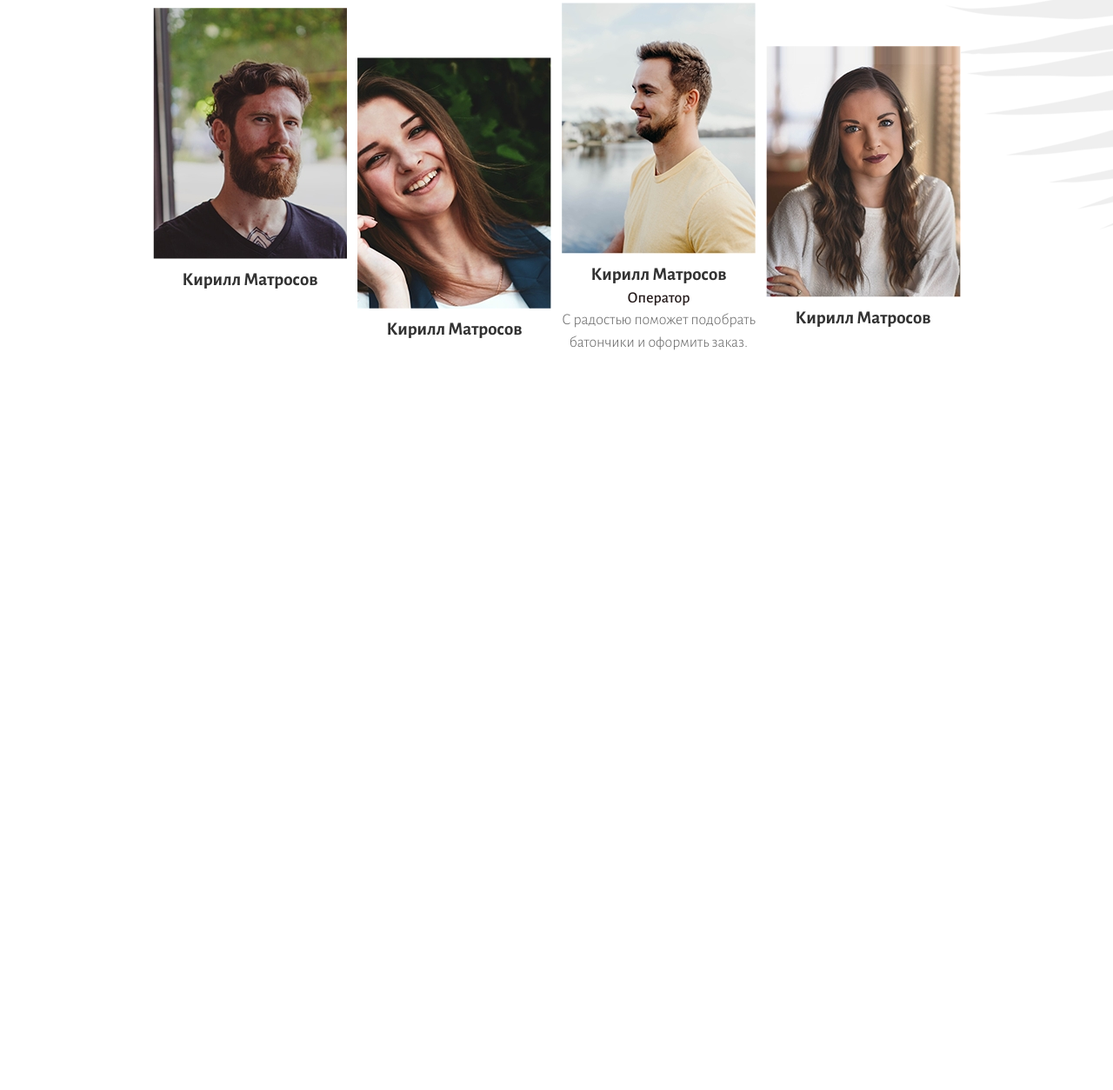
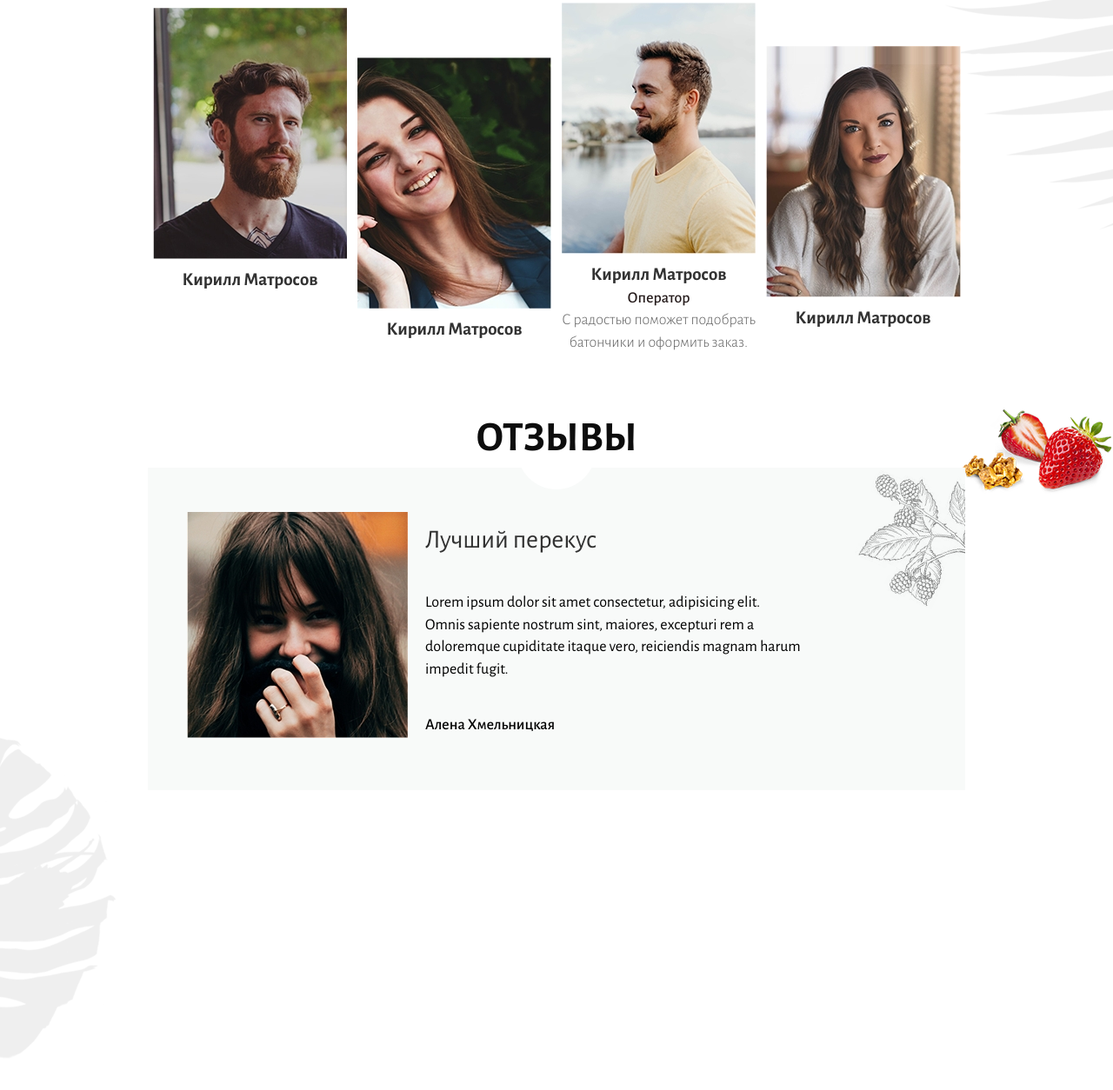
Before and after one commit to iomelyuhin/webmiddle, a plain HTML site: page index.html in a window 1280 px wide. Shown: the part 1842-3096 px from the top of the page at 87% size. Before the commit the page ends 2312 px from the top, so only its background shows below. Drawn offline with Linux system fonts and the light colour scheme.

Commit message:
webmiddle v.3.1 feedback section

```diff
--- /dev/null
+++ b/css/blocks/feed.scss
@@ -0,0 +1,42 @@
+.feed {
+  background-image: url(../../img/bg/berry_fb.png),
+    url(../../img/bg/leave_fb.png);
+  background-repeat: no-repeat no-repeat;
+  background-position: top right, bottom left;
+}
+
+.feed__tittle {
+  text-align: center;
+}
+
+.feed__content {
+  display: flex;
+  background: #f8faf9;
+  padding: 51px 45px;
+  background-image: url(../../img/bg/branch.png),
+    url(../../img/bg/ellipse.png);
+  background-repeat: no-repeat, no-repeat;
+  background-position: top right, top center;
+}
+
+.feed__fb {
+  margin-left: 20px;
+  display: flex;
+  justify-content: space-around;
+  flex-direction: column;
+}
+
+.feed__fb-tittle {
+  font-family: 'Alegr';
+  font-size: 30px;
+  color: #323232;
+}
+
+.feed__fb-text {
+  width: 75%;
+}
+
+.feed__name {
+  font-family: 'Alegr-medium';
+  font-size: 18px;
+}
--- a/css/main.scss
+++ b/css/main.scss
@@ -7,3 +7,4 @@
 @import url('./blocks/lead.css');
 @import url('./blocks/why.css');
 @import url('./blocks/crew.css');
+@import url('./blocks/feed.css');
--- a/index.html
+++ b/index.html
@@ -76,10 +76,8 @@
         </div>
       </div>
       <div class="header__leaves">
-        <!-- <img src="img/bg/leaves.png" alt=""> -->
       </div>
       <div class="header__berries">
-        <!-- <img src="img/bg/berries.png" alt=""> -->
       </div>
     </div>
 
@@ -135,7 +133,6 @@
             </ul>
           </div>
         </div>
-
       </div>
     </div>
 
@@ -193,6 +190,39 @@
         </div>
       </div>
     </div>
+
+    <section class="section feed">
+      <div class="container">
+        <h2 class="feed__tittle tittle">Отзывы</h2>
+        <div class="feed__content">
+          <div class="feed__photo">
+            <img src="img/photos/feed_1.jpg" alt="photo" class="feed__img">
+          </div>
+          <div class="feed__fb">
+            <h3 class="feed__fb-tittle">Лучший перекус</h3>
+            <div class="feed__fb-text">
+              <p>
+                Lorem ipsum dolor sit amet consectetur, adipisicing elit. Omnis sapiente nostrum sint, maiores, excepturi rem a doloremque cupiditate itaque vero, reiciendis magnam harum impedit fugit.
+              </p>
+            </div>
+            <div class="feed__name">Алена Хмельницкая</div>
+          </div>
+        </div>
+        <div class="feed__ava">
+          <ul class="feed__ava-list">
+            <li class="feed__ava-item">
+              <img src="" alt="" class="feed__ava-img">
+            </li>
+            <li class="feed__ava-item">
+              <img src="" alt="" class="feed__ava-img">
+            </li>
+            <li class="feed__ava-item">
+              <img src="" alt="" class="feed__ava-img">
+            </li>
+          </ul>
+        </div>
+      </div>
+    </section>
   </div>
 
 
```
Also changed, not shown: css/blocks/feed.css (added), css/main.css, img/bg/berry_fb.png (added), img/bg/branch.jpg (added), img/bg/branch.png (added), img/bg/ellipse.png (added), img/bg/leave_fb.png (added), img/photos/feed_1.jpg (added), img/photos/feed_1.png (added), 2 other files.
